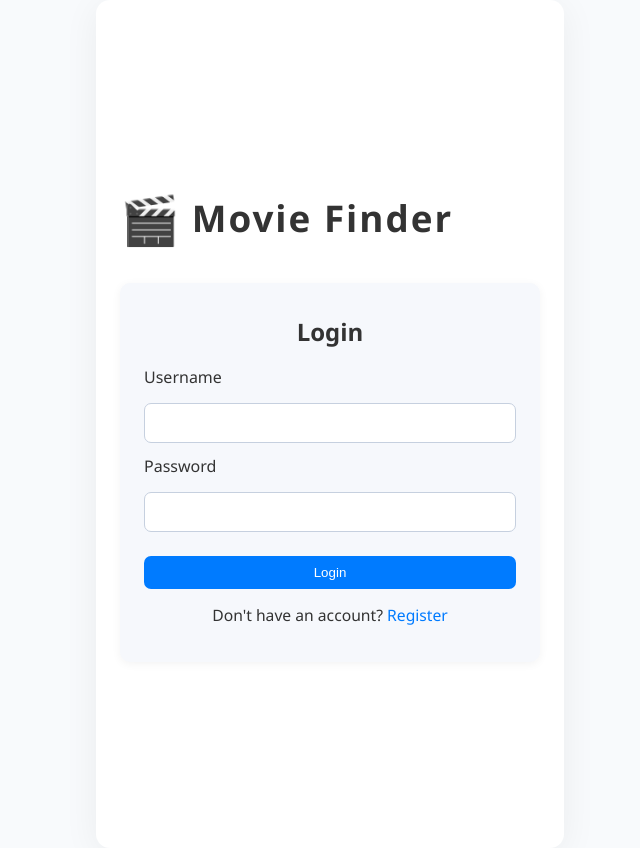
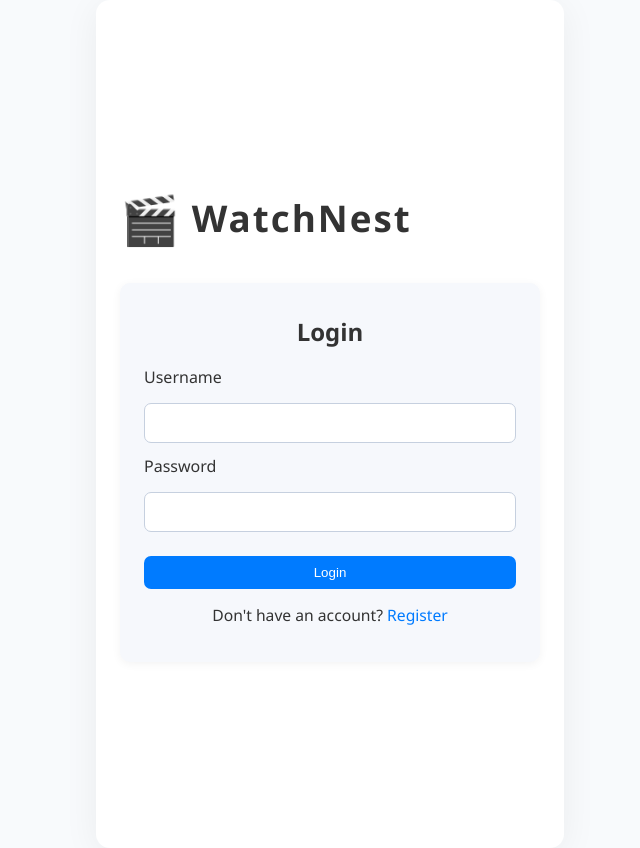
Before and after one commit to nadanova/WatchNest, a Flask app: page /login in a window 1280 px wide. Shown: the whole page, without its empty margins (310-950 px from the left). Run offline with Flask 3, Linux system fonts and the light colour scheme.

Commit message:
Update login.html

```diff
--- a/templates/login.html
+++ b/templates/login.html
@@ -3,13 +3,13 @@
 <head>
   <meta charset="UTF-8" />
   <meta name="viewport" content="width=device-width, initial-scale=1.0"/>
-  <title>Login - Movie Finder</title>
+  <title>Login - WatchNest</title>
   <link rel="stylesheet" href="/static/css/style.css">
 </head>
 <body>
   <div class="container auth-container">
     <header class="header">
-      <h1><span class="logo">🎬</span> <span class="title-text">Movie Finder</span></h1>
+      <h1><span class="logo">🎬</span> <span class="title-text">WatchNest</span></h1>
     </header>
     <main>
       <section class="auth-card">
```
